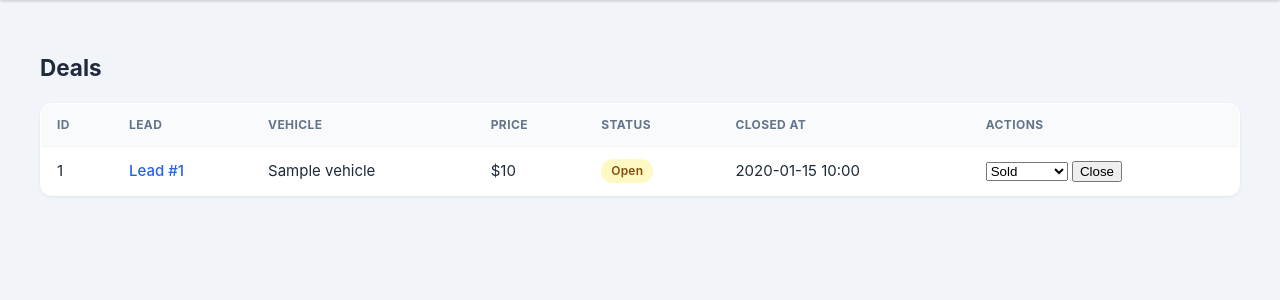
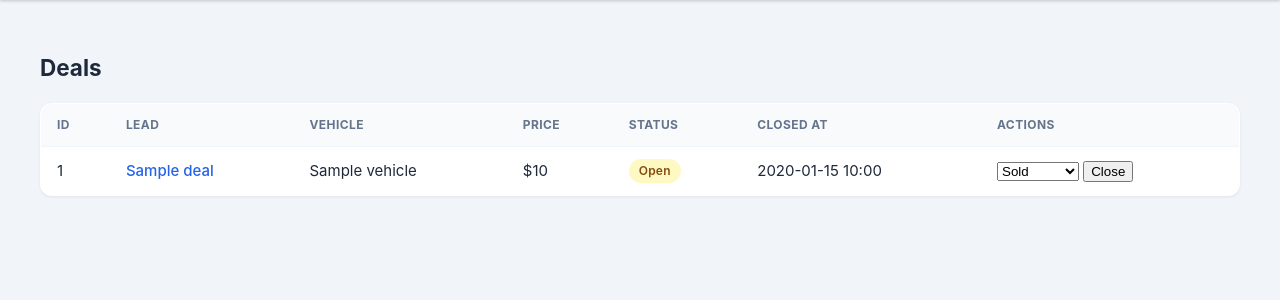
Before and after one commit to andriisyniuchenko/auto_dealer_crm, a FastAPI app: template app/templates/deals.html in a window 1280 px wide. Shown: the part 56-356 px from the top of the page. Run offline with FastAPI, Linux system fonts and the light colour scheme; the template is opened without the code that fills it: most values are stand-ins (such as "Sample title", 1, 10 or a date in 2020); parts of the project's set-up code (start-up, migrations or seed data) failed here and were passed over.

Commit message:
fix: show lead name instead of ID in deals table

```diff
--- a/app/services/deal_service.py
+++ b/app/services/deal_service.py
@@ -97,6 +97,10 @@ def get_deals(db: Session, current_user: User, page: int = 1, limit: int = 20):
     total = query.count()
     items = query.offset((page - 1) * limit).limit(limit).all()
 
+    for deal in items:
+        lead = db.query(Lead).filter(Lead.id == deal.lead_id).first()
+        deal.lead_name = f"{lead.first_name} {lead.last_name}" if lead else f"Lead #{deal.lead_id}"
+
     return {
         "items": items,
         "total": total,
--- a/app/templates/deals.html
+++ b/app/templates/deals.html
@@ -23,7 +23,7 @@
             <td>{{ deal.id }}</td>
             <td>
                 <a href="/api/v1/leads-page/{{ deal.lead_id }}">
-                    Lead #{{ deal.lead_id }}
+                    {{ deal.lead_name }}
                 </a>
             </td>
             <td>{{ deal.vehicle }}</td>
```
